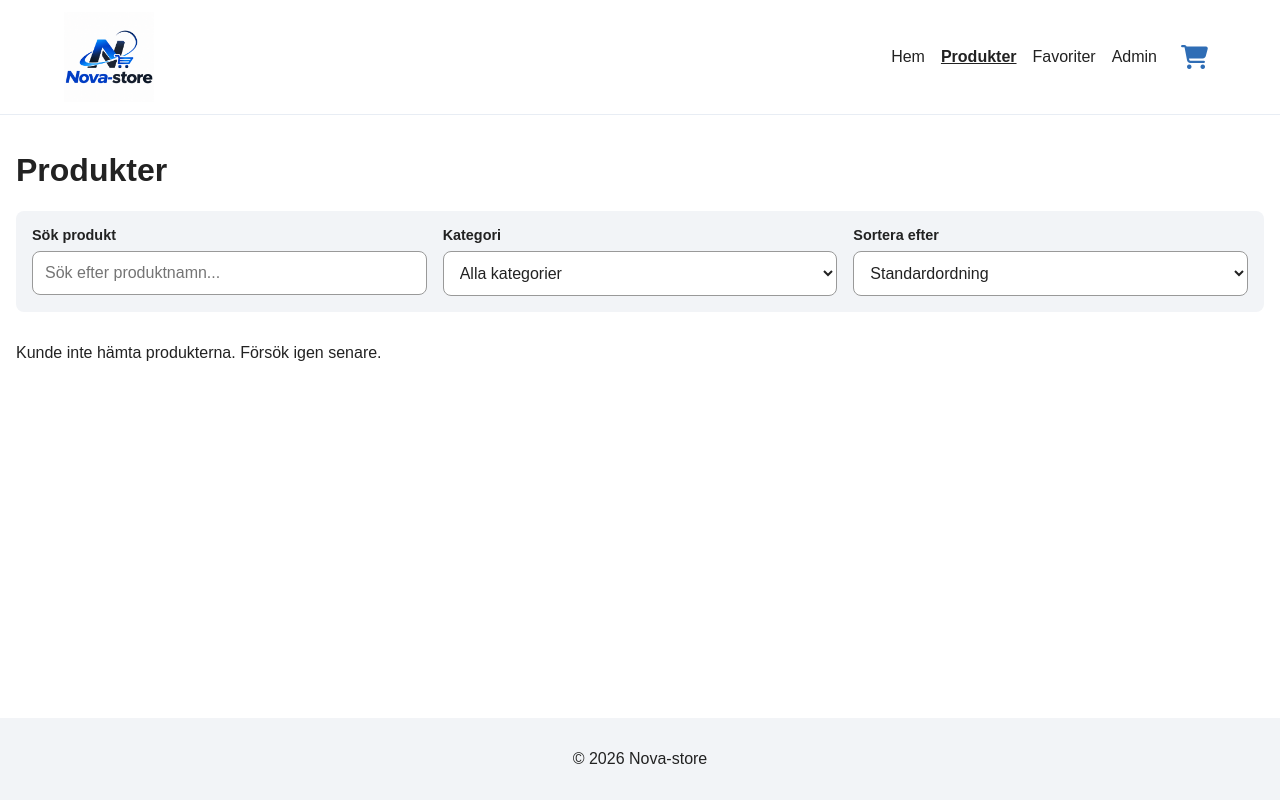
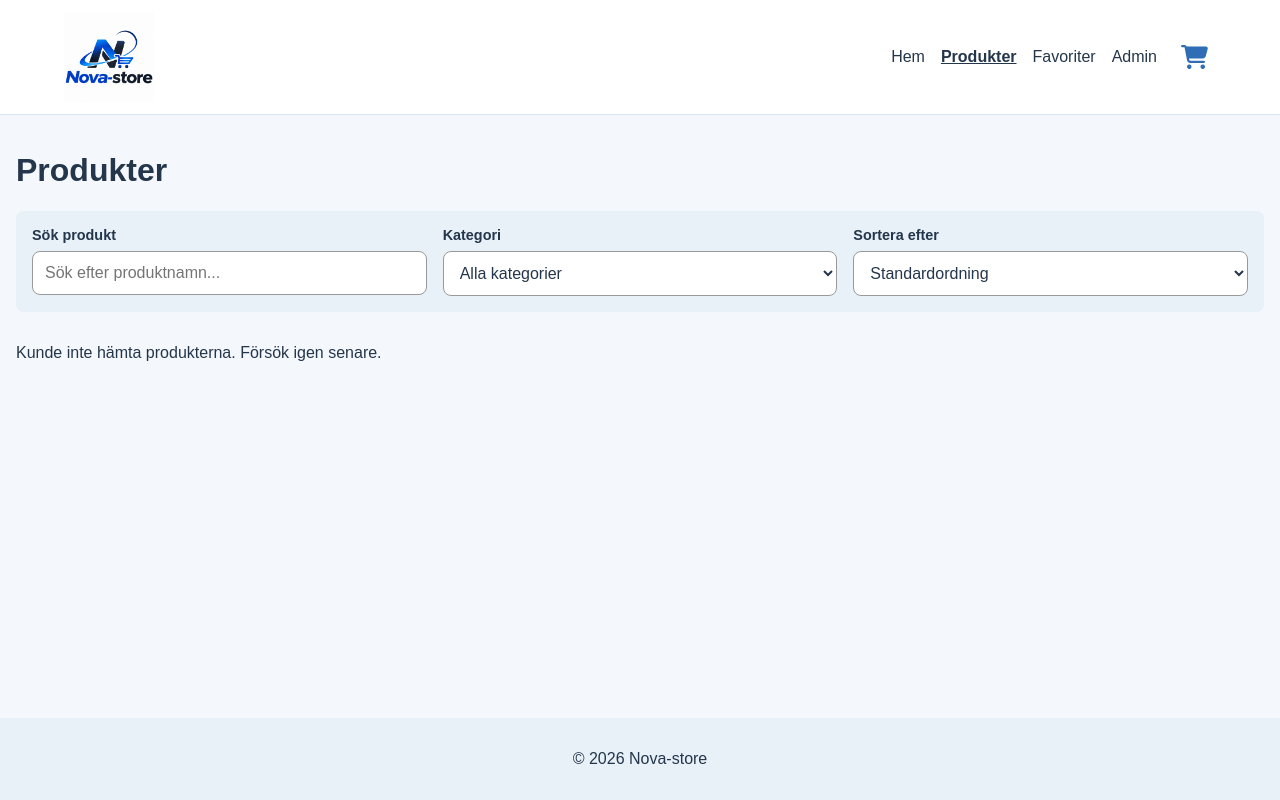
Before and after one commit to b4nzaii/Nova-store, a plain HTML site: page products.html in a window 1280 px wide. Drawn offline with nearby package versions, Linux system fonts and the light colour scheme; no server answers.

Commit message:
Adjusted the color theme abit to match with the color palette

```diff
--- a/css/base.css
+++ b/css/base.css
@@ -1,11 +1,15 @@
 /* 1. Design rules : everyone can use */
-
 :root {
   --color-primary: #2f6db5;
-  --color-text: #222222;
-  --color-bg: #ffffff;
-  --color-light: #f2f4f7;
+  --color-text: #24364b;
+  --color-bg: #f4f7fb;
+  --color-light: #e8f0f8;
+  --color-surface: #ffffff;
+  --color-border: #d8e3ef;
+  --color-muted: #52657a;
+
   --font-main: Arial, Helvetica, sans-serif;
+
   --space-s: 8px;
   --space-m: 16px;
   --space-l: 32px;
@@ -59,8 +63,8 @@ button:focus-visible {
   justify-content: space-between;
   align-items: center;
   padding: 12px 5%;
-  background-color: var(--color-bg);
-  border-bottom: 1px solid #e8edf4;
+  background-color: var(--color-surface);
+  border-bottom: 1px solid var(--color-border);
 }
 
 .logo {
@@ -128,8 +132,8 @@ main {
   padding: var(--space-m);
   text-align: center;
   background-color: var(--color-light);
+  color: var(--color-text);
 }
-
 
 
 
--- a/css/products.css
+++ b/css/products.css
@@ -7,15 +7,17 @@
   gap: var(--space-m);
 }
 
-/* Ett kort */
+
 .product-card {
   display: flex;
   flex-direction: column;
   gap: var(--space-s);
   padding: var(--space-m);
-  border: 1px solid #dddddd;
-  border-radius: var(--radius);
+  background: var(--color-surface);
+  border: 1px solid var(--color-border);
+  border-radius: 12px;
 }
+
 
 .product-card img {
   width: 100%;
```
